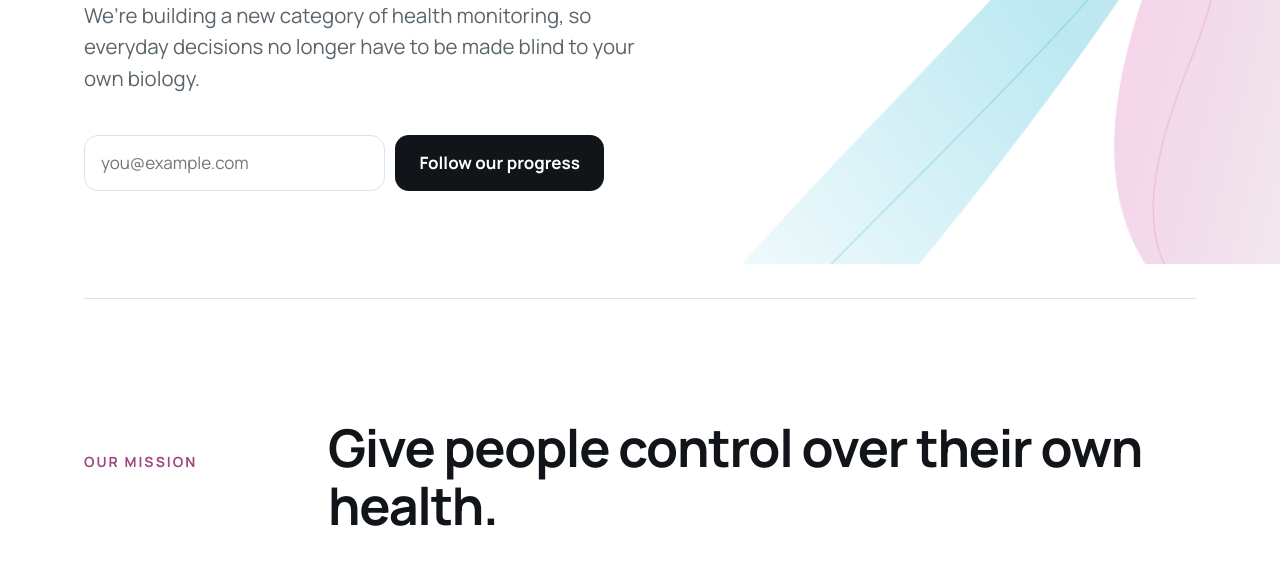
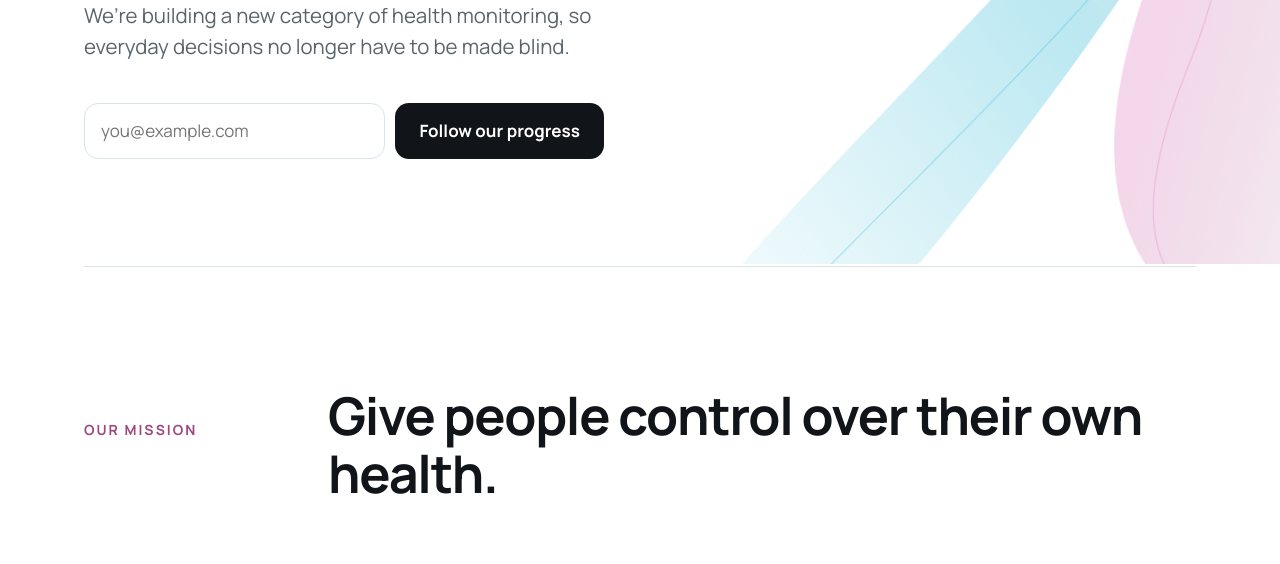
Before and after one commit to Claybarn/invivion-site, a plain HTML site: page site/index.html in a window 1280 px wide. Shown: the part 536-1100 px from the top of the page. Drawn offline with Linux system fonts and the light colour scheme.

Commit message:
Tighten the hero line
Co-Authored-By: Claude Opus 5.5 <noreply@anthropic.com>

```diff
--- a/site/index.html
+++ b/site/index.html
@@ -64,7 +64,7 @@
     <section class="hero">
       <p class="eyebrow">Molecular intelligence for everyday life</p>
       <h1>Understand your body<br class="h1-break"> at the <em>molecular</em> level.</h1>
-      <p class="lede">We’re building a new category of health monitoring, so everyday decisions no longer have to be made blind to your own biology.</p>
+      <p class="lede">We’re building a new category of health monitoring, so everyday decisions no longer have to be made blind.</p>
 
       <form class="subscribe" data-endpoint="/subscribe" novalidate>
         <label class="sr-only" for="sub-email">Email address</label>
```
